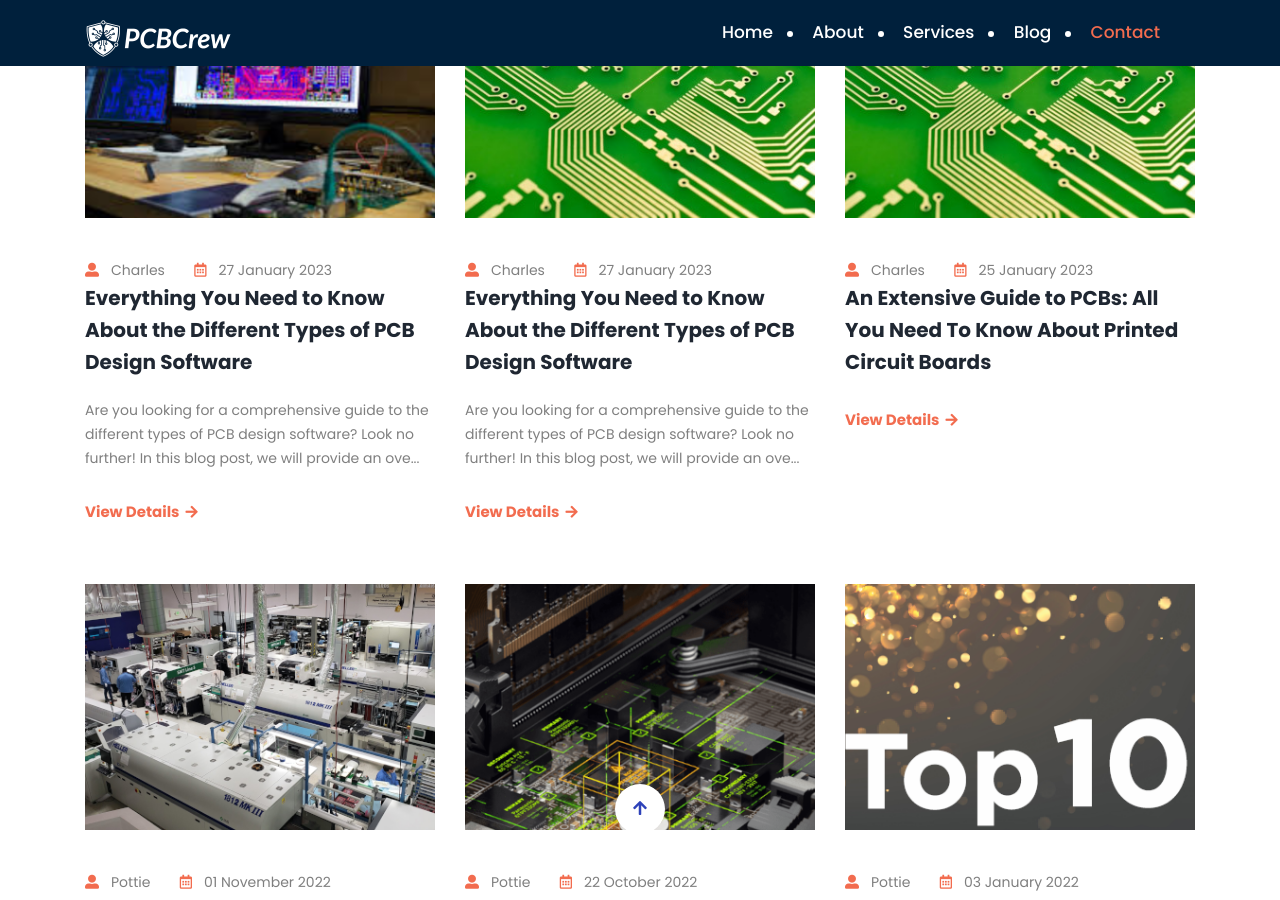
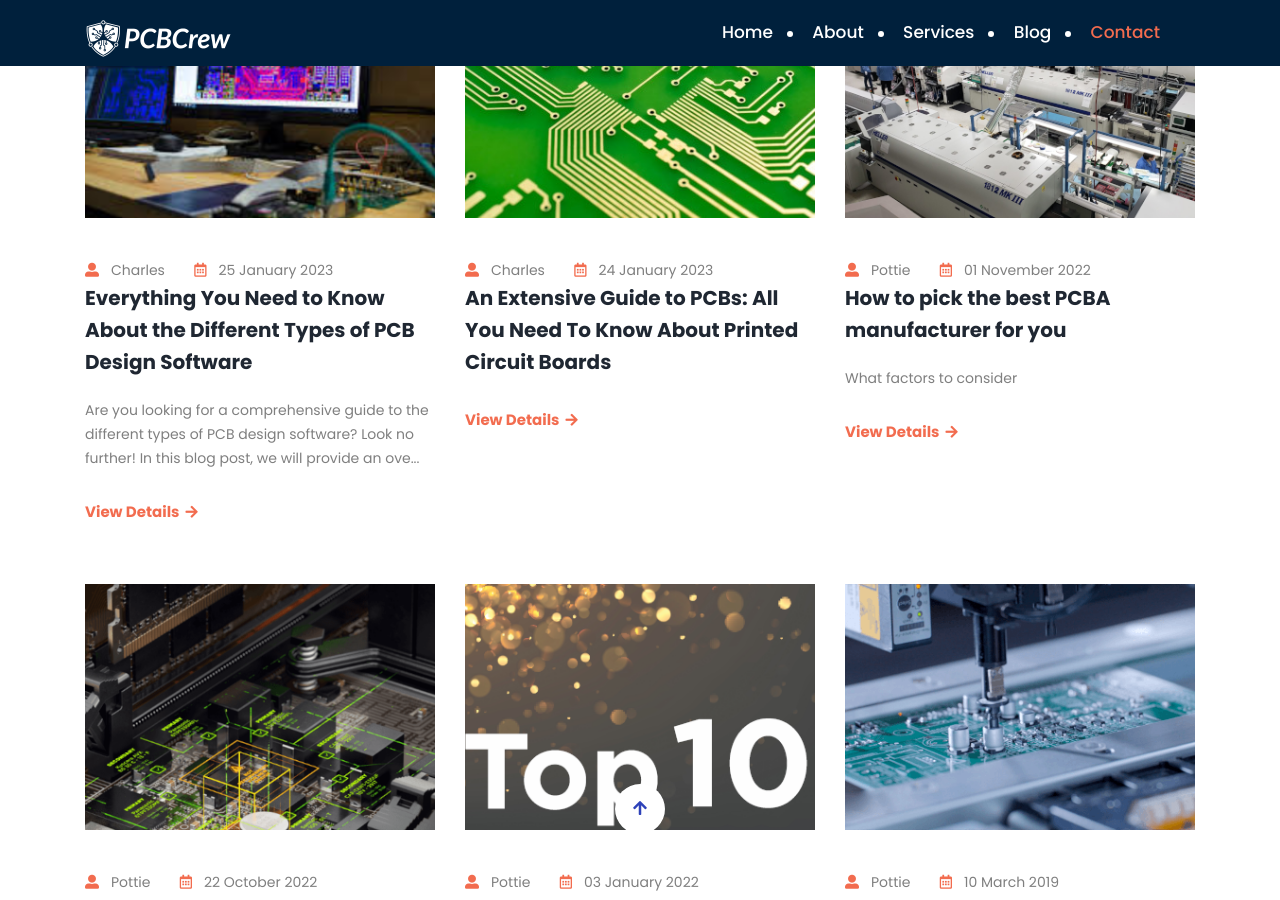
Before and after one commit to pcbcrew/pcbcrew.github.io, a Jekyll site: the page built from blog.html, in a window 1280 px wide and 900 px high, scrolled down 910 px. Built offline with Jekyll 4.4.1, drawn with Linux system fonts in a browser that asks for light colours; some of the changed lines change nothing that is shown.

Commit message:
fix blog.

```diff
--- a/_posts/2023-01-25-an-extensive-guide-to-pcbs.md
+++ b/_posts/2023-01-24-an-extensive-guide-to-pcbs.md
@@ -1,7 +1,7 @@
 ---
 layout: post
 title: "An Extensive Guide to PCBs: All You Need To Know About Printed Circuit Boards"
-date: 2023-01-25 09:16:35 +0600
+date: 2023-01-24 09:16:35 +0600
 categories: [pcba]
 post_image: "/assets/images/blog/pcb.jpg"
 author: Charles
--- a/_posts/2023-01-27-everything-you-need-to-know-about-the-different-types-of-pcb-design-software.md
+++ b/_posts/2023-01-25-different-types-of-pcb-design-softwares.md
@@ -1,8 +1,8 @@
 ---
 layout: post
 title: "Everything You Need to Know About the Different Types of PCB Design Software"
-date: 2023-01-27 09:16:35 +0600
-categories: [pcb,pcbdesign]
+date: 2023-01-25 09:16:35 +0600
+categories: [pcbcesign]
 post_image: "/assets/images/blog/pcb-design-softwares.png"
 author: Charles
 ---
--- a/_posts/2023-01-27-different-types-of-pcb-design-software.md
+++ /dev/null
@@ -1,57 +0,0 @@
----
-layout: post
-title: "Everything You Need to Know About the Different Types of PCB Design Software"
-date: 2023-01-27 09:16:35 +0600
-categories: [pcbdesign,pcb]
-post_image: "/assets/images/blog/pcb.jpg"
-author: Charles
----
-
-Are you looking for a comprehensive guide to the different types of PCB design software? Look no further! In this blog post, we will provide an overview of the various types of PCB design software available on the market, as well as their features, pros and cons. We’ll also provide tips for choosing the right software for your project. With this information, you’ll be able to make an informed decision about which type of PCB design software is best suited for your needs. So, read on to learn more about the different types of PCB design software.
-
-## [Autodesk EAGLE](https://www.autodesk.com/products/eagle/overview)
-
-[Autodesk EAGLE](https://www.autodesk.com/products/eagle/overview), formerly known as “Easily Applicable Graphical Layout Editor”, is a popular PCB design software developed by Autodesk. It is one of the most widely used PCB design packages in the world and is used by hobbyists, students, and professionals alike.
-Autodesk EAGLE is a comprehensive suite of design tools that allows users to easily design high-quality printed circuit boards (PCBs) quickly and efficiently.
-
-The user interface is designed to be intuitive, with the ability to switch between tools and layouts with ease. Autodesk EAGLE also offers many features such as Schematic Capture, Layout Design, Component Placement, and Signal Integrity analysis, which makes it an excellent choice for designing complicated PCBs.
-
-In addition to the standard features offered by Autodesk EAGLE, there are also a variety of third-party plugins available which allow you to extend the software’s capabilities even further.
-
-These plugins include BoardStacks, which provides an automated way of organizing components on your PCB design, and CircuitBuilder, which provides detailed analysis of your PCB layout.
-
-The latest version of Autodesk EAGLE includes an extensive library of parts from various manufacturers and vendors, which can be accessed directly within the application. With the included library, users are able to quickly find the components they need for their design and create their PCB faster.
-
-Overall, Autodesk EAGLE is an excellent choice for creating PCB designs quickly and efficiently. It has a robust feature set and a large library of parts, allowing users to create complex designs with relative ease. It is also easy to use and comes with helpful documentation, making it suitable for both beginners and advanced users alike.
-
-## [OrCAD](https://www.orcad.com/)
-
-[OrCAD](https://www.orcad.com/) is a comprehensive suite of integrated tools for PCB design. It provides a range of features for schematic capture, board layout and design verification. The OrCAD PCB design solutions come in three product offerings: OrCAD Capture, OrCAD Layout, and OrCAD PCB Designer Professional. The suite also offers powerful analysis and design tools to ensure that designs meet their requirements.
-
-OrCAD Capture allows users to quickly create schematic designs, simulate their circuits and generate reports. The tool includes an integrated library of over 30,000 components, allowing users to easily select parts for their designs. Additionally, OrCAD Capture includes an advanced simulation engine and a number of analysis tools to evaluate circuit performance.
-
-OrCAD Layout enables users to quickly and accurately design PCBs. This product provides a number of features including interactive routing, auto-routing and multi-layer support. Additionally, OrCAD Layout includes a set of interactive design rule checks and design-for-manufacturing (DFM) features.
-
-The last part of the OrCAD suite is OrCAD PCB Designer Professional which provides advanced features for advanced PCB designs such as impedance control, autorouting with global shape control, and 3D modeling. Additionally, this product supports multiple design flows from concept to production including Altium Designer and Cadence Allegro.
-
-Overall, the OrCAD suite provides a comprehensive set of tools for designing high quality PCBs quickly and efficiently. With its wide range of features and easy to use interface, the OrCAD suite is ideal for both experienced and novice PCB designers.
-
-## [Altium Designer](https://www.altium.com/altium-designer)
-
-[Altium Designer](https://www.altium.com/altium-designer) is a powerful, full-featured, integrated PCB design and simulation software package developed by Altium Limited. It is one of the most widely used PCB design tools in the industry, with over 250,000 users worldwide.
-
-Altium Designer offers a comprehensive suite of tools for designing and managing all aspects of a PCB, from schematic capture to board layout and routing. The software includes schematic editors, CAD libraries, and powerful routing tools that allow you to quickly and accurately design your boards. It also offers an extensive library of ready-made components and footprints for faster design cycles.
-
-Altium Designer’s user interface is designed for maximum efficiency, with a modern look and feel that is easy to learn and use. The software also provides extensive visualization capabilities to help you ensure your designs are accurate and error-free.
-
-Altium Designer also includes powerful tools for signal integrity analysis, such as crosstalk analysis, signal integrity simulations, and dynamic impedance control. With these tools, you can easily find and fix any signal integrity issues before they cause any problems on the board.
-
-Altium Designer also offers numerous options for board fabrication, including high-speed, multi-layer, and blind/buried vias. With the software’s advanced technologies, you can reduce costs while achieving superior performance. Altium Designer is an excellent choice for anyone looking for an easy-to-use yet powerful PCB design tool.
-
-## [KiCad](https://www.kicad.org/)
-
-[KiCad](https://www.kicad.org/) is an open-source PCB design software that has gained popularity in recent years due to its powerful features and affordability. It is one of the most widely used PCB design software tools among electronics hobbyists and professionals alike. KiCad offers a wide range of features including schematic capture, PCB layout design, BOM (Bill of Materials) generation, 3D visualization, and more. It is available for both Windows and Mac operating systems and is easy to use, with a well-designed user interface. KiCad is a great option for hobbyists who want to design their own custom circuit boards without spending a fortune on expensive software. The KiCad project provides a comprehensive set of tools that allow you to design your own PCBs quickly and easily. It also supports Gerber files, making it easy to send your designs to a manufacturer for fabrication. With its robust features, low cost, and easy-to-use interface, KiCad is the perfect tool for hobbyists looking to create custom circuits on a budget.
-
-## Conslusion
-
-Hopefully this guide makes it easier for you to choose the software you need. If you need to speak to experts to guide you. Feel free to get in touch with us and we shall get back to you with more information.
```
Also changed, not shown: Gemfile.lock.
